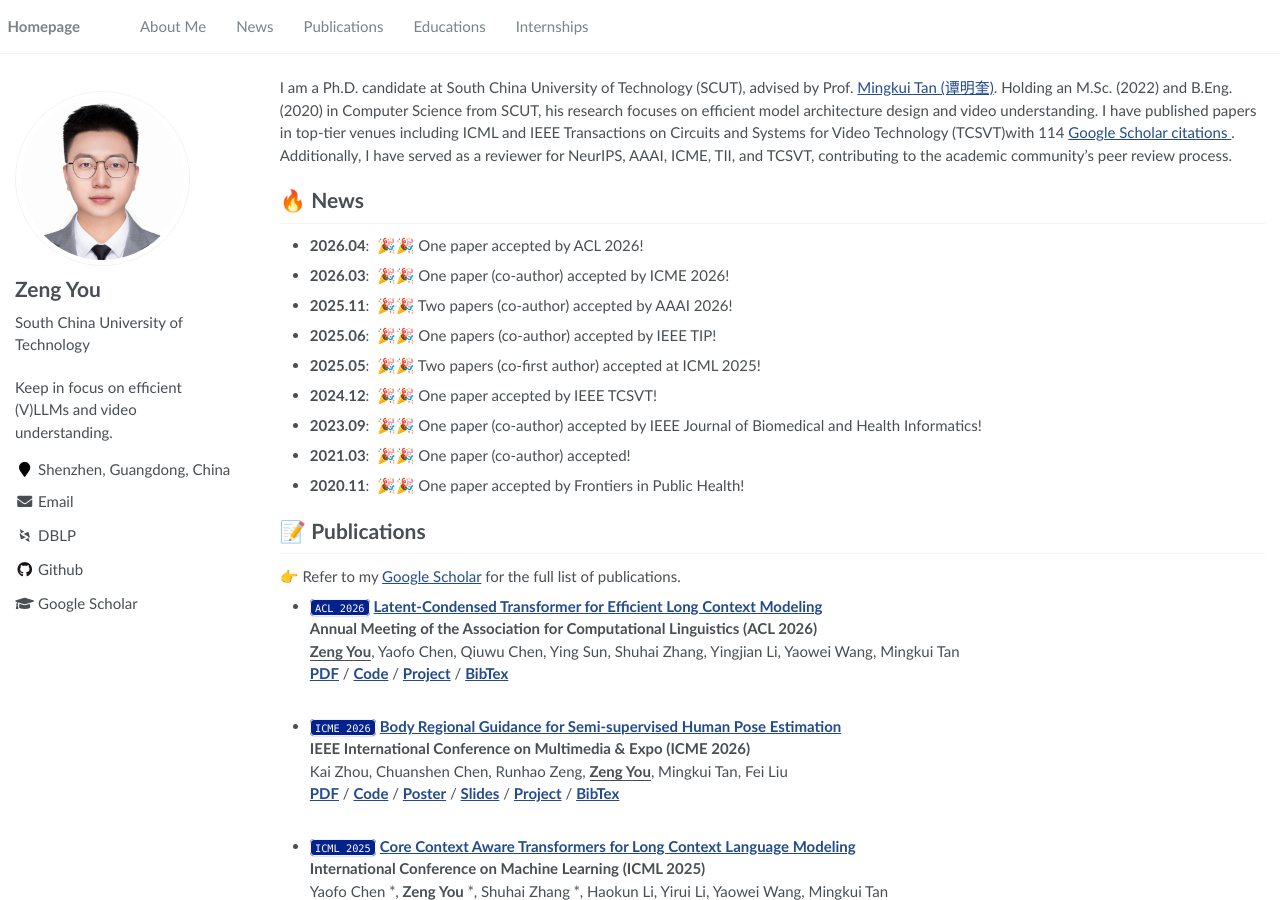
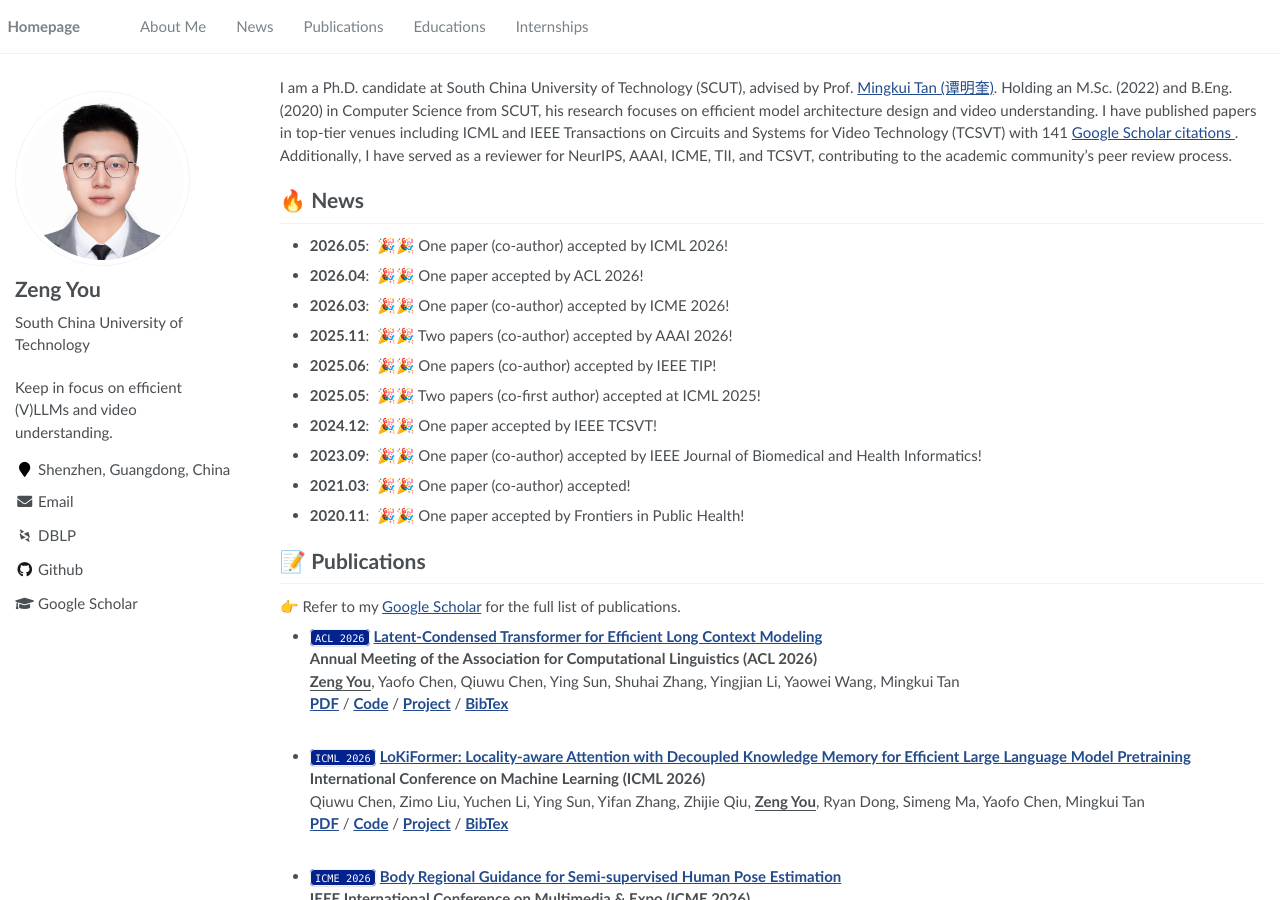
Before and after one commit to bolixinyu/homepage, a Jekyll site: the page built from _pages/about.md, in a window 1280 px wide and 900 px high. Built offline with Jekyll 4.4.1, drawn with Linux system fonts in a browser that asks for light colours; some web fonts are replaced; formulas are drawn with MathJax 3.

Commit message:
update ICML 2026

```diff
--- a/_pages/about.md
+++ b/_pages/about.md
@@ -17,9 +17,10 @@ redirect_from:
 
 <span class='anchor' id='about-me'></span>
 
-I am a Ph.D. candidate at South China University of Technology (SCUT), advised by Prof. <a href='https://tanmingkui.github.io/'>Mingkui Tan (谭明奎)</a>. Holding an M.Sc. (2022) and B.Eng. (2020) in Computer Science from SCUT, his research focuses on efficient model architecture design and video understanding. I have published papers in top-tier venues including ICML and IEEE Transactions on Circuits and Systems for Video Technology (TCSVT)with 114 <a href='https://scholar.google.com/citations?user=7xCkJ-QAAAAJ'>Google Scholar citations </a>. Additionally, I have served as a reviewer for NeurIPS, AAAI, ICME, TII, and TCSVT, contributing to the academic community's peer review process.
+I am a Ph.D. candidate at South China University of Technology (SCUT), advised by Prof. <a href='https://tanmingkui.github.io/'>Mingkui Tan (谭明奎)</a>. Holding an M.Sc. (2022) and B.Eng. (2020) in Computer Science from SCUT, his research focuses on efficient model architecture design and video understanding. I have published papers in top-tier venues including ICML and IEEE Transactions on Circuits and Systems for Video Technology (TCSVT) with 141 <a href='https://scholar.google.com/citations?user=7xCkJ-QAAAAJ'>Google Scholar citations </a>. Additionally, I have served as a reviewer for NeurIPS, AAAI, ICME, TII, and TCSVT, contributing to the academic community's peer review process.
 
 # 🔥 News
+- **2026.05**: &nbsp;🎉🎉 One paper (co-author) accepted by ICML 2026!
 - **2026.04**: &nbsp;🎉🎉 One paper accepted by ACL 2026!
 - **2026.03**: &nbsp;🎉🎉 One paper (co-author) accepted by ICME 2026!
 - **2025.11**: &nbsp;🎉🎉 Two papers (co-author) accepted by AAAI 2026!
@@ -40,6 +41,13 @@ I am a Ph.D. candidate at South China University of Technology (SCUT), advised b
  <strong>Annual Meeting of the Association for Computational Linguistics (ACL 2026)</strong><br>
  <u><strong>Zeng You</strong></u>, Yaofo Chen, Qiuwu Chen, Ying Sun, Shuhai Zhang, Yingjian Li, Yaowei Wang, Mingkui Tan<br>
 <a href="https://arxiv.org/pdf/2604.12452"><strong>PDF</strong></a> / <a href="https://github.com/bolixinyu/LCA"><strong>Code</strong></a> / <a href=""><strong>Project</strong></a> / <a href="./bibs/lca.txt"><strong>BibTex</strong></a> </li>
+<br>
+
+<!-- ICML 2026 Lokiformer -->
+ <li><code>ICML 2026</code> <a href="https://icml.cc/virtual/2026/poster/61102"><strong>LoKiFormer: Locality-aware Attention with Decoupled Knowledge Memory for Efficient Large Language Model Pretraining</strong></a><br>
+ <strong>International Conference on Machine Learning (ICML 2026)</strong><br>
+ Qiuwu Chen, Zimo Liu, Yuchen Li, Ying Sun, Yifan Zhang, Zhijie Qiu,  <u><strong>Zeng You</strong></u>, Ryan Dong, Simeng Ma, Yaofo Chen, Mingkui Tan<br>
+<a href="https://openreview.net/pdf?id=tgmYeWfvUU"><strong>PDF</strong></a> / <a href="https://github.com/zliu69/aigcode_lokiformer"><strong>Code</strong></a> / <a href=""><strong>Project</strong></a> / <a href="./bibs/loki.txt"><strong>BibTex</strong></a> </li>
 <br>
 
 <!-- ICME 2026 -->
--- /dev/null
+++ b/bibs/loki.txt
@@ -0,0 +1,6 @@
+@inproceedings{chen2026loki,
+      title={LoKiFormer: Locality-aware Attention with Decoupled Knowledge Memory for Efficient Large Language Model Pretraining},
+      author={Qiuwu Chen and Zimo Liu and Yuchen Li and Ying Sun and Yifan Zhang and Zhijie Qiu and Zeng You and Ryan Dong and Simeng Ma and Yaofo Chen and Mingkui Tan},
+      year={2026},
+      booktitle={International Conference on Machine Learning},
+}
```
